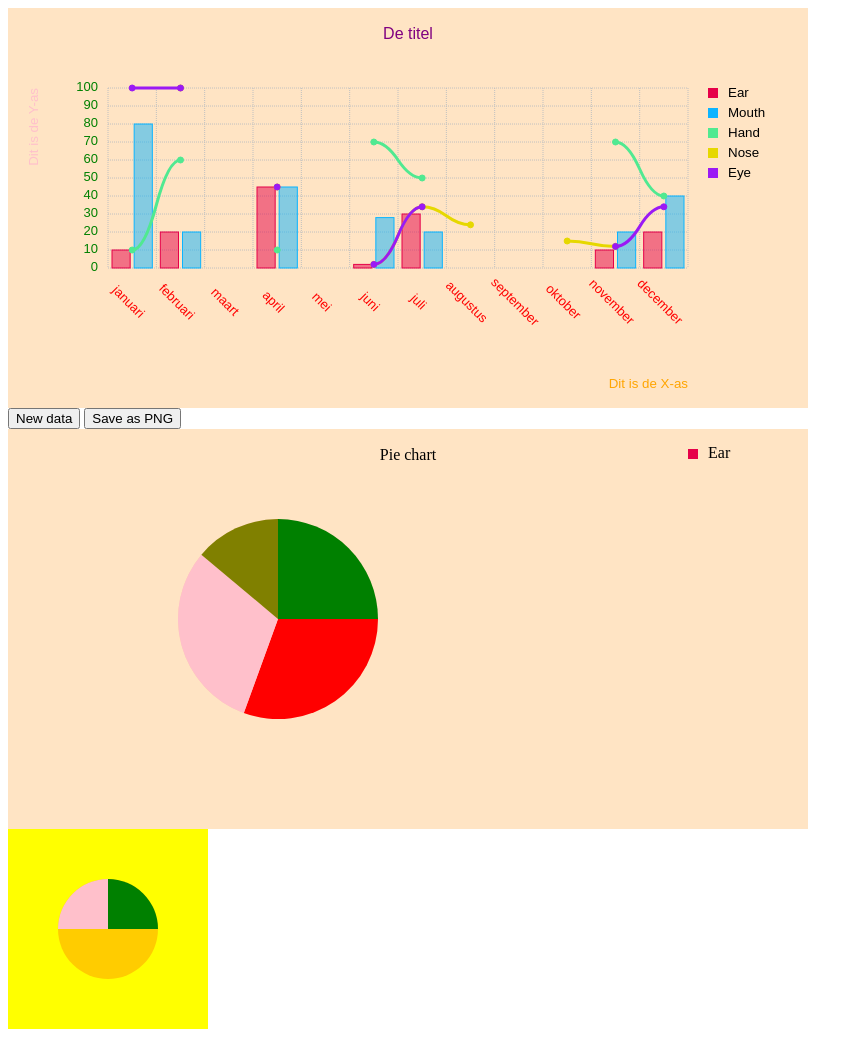
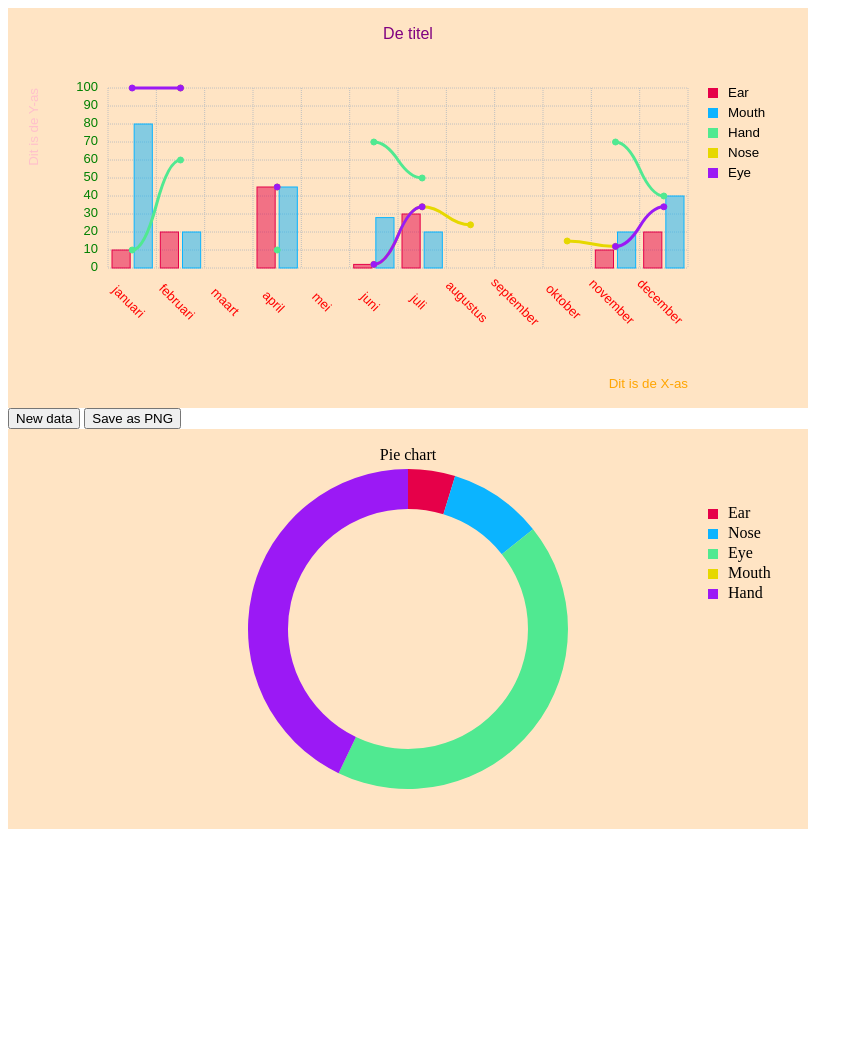
Before and after one commit to michielvaneerd/SvgChart, a plain HTML site: page index_svg.html in a window 1280 px wide. Shown: the whole page, without its empty margins (0-863 px from the left). After the commit the page ends 837 px from the top, so only its background shows below. Drawn offline with Linux system fonts and the light colour scheme.

Commit message:
Pie changes

```diff
--- a/app_svg.css
+++ b/app_svg.css
@@ -95,10 +95,15 @@ g.my-legend-group g.unselected {
     opacity: 0.4;
 }
 
-rect.my-bar:hover {
+rect.my-bar:hover, path.my-pie-piece:hover {
     fill-opacity: 0.7;
 }
 
+path.my-pie-piece:focus, rect.my-bar:focus, circle.my-line-point:focus {
+    outline: none;
+    stroke:white;
+    stroke-width:2;
+}
 
 /* svg.my-svg {
     background-color: yellow;
--- a/app_svg.js
+++ b/app_svg.js
@@ -128,7 +128,9 @@
             series: {
                 nose: getRandomIntInclusive(0, 10),
                 eye: getRandomIntInclusive(0, 10),
-                ear: getRandomIntInclusive(0, 10)
+                ear: getRandomIntInclusive(0, 10),
+                mouth: getRandomIntInclusive(0, 10),
+                hand: getRandomIntInclusive(0, 10),
             }
         };
     }
@@ -145,10 +147,13 @@
     });
 
     var chart2 = new SvgChart(document.getElementById('svgWrapper2'), {
-        chartType: SvgChart.types.pie,
+        chartType: 'pie',
         backgroundColor: 'bisque',
         padding: {
-            right: 140
+            right: 120,
+            left: 0,
+            top: 80,
+            bottom: 0
         },
         title: 'Pie chart',
         legend: true,
@@ -156,8 +161,23 @@
             {
                 title: 'Ear',
                 id: 'ear',
-                type: 'pie'
-            }
+            },
+            {
+                title: 'Nose',
+                id: 'nose',
+            },
+            {
+                title: 'Eye',
+                id: 'eye',
+            },
+            {
+                title: 'Mouth',
+                id: 'mouth',
+            },
+            {
+                title: 'Hand',
+                id: 'hand',
+            },
         ]
     });
     console.log(chart2.config);
--- a/index_svg.html
+++ b/index_svg.html
@@ -15,15 +15,6 @@
 
     <div id="svgWrapper2" style="width:800px; height:400px"></div>
 
-    <svg viewBox="0 0 200 200" width="200" height="200" style="background-color:yellow">
-        <circle cx="100" cy="100" r="50" fill="red" fill-opacity="0.2" />
-        <!--
-          A [x radius] [y radius] [x-axis-rotation] [large-arc-flag] [sweep-flag] [x] [y]
-          large-arc-flag ==> als > 180graden, dan op 1, want anders neemt SVG de kortste route!
-        -->
-        <path d="M 150 100 A 50 50 0 0 0 100 50 L 100 100" fill="green" />
-        <path d="M 100 50 A 50 50 0 0 0 50 100 L 100 100" fill="pink" />
-      </svg>
 
 
     <script src="./svg.js"></script>
--- a/svg.js
+++ b/svg.js
@@ -83,8 +83,8 @@
 
         this.width = parentRect.width;
         this.height = parentRect.height;
-        this.chartWidth = this.width - this.config.padding.left - this.config.padding.right - (this.config.xAxisGridPadding * 2); // todo: yAxisGridPadding alleen voor line and bar charts
-        this.chartHeight = this.height - this.config.padding.top - this.config.padding.bottom - (this.config.yAxisGridPadding * 2); // todo: yAxisGridPadding alleen voor line and bar charts
+        this.chartWidth = this.width - this.config.padding.left - this.config.padding.right - ((this.config.xAxisGridPadding || 0) * 2); // todo: yAxisGridPadding alleen voor line and bar charts
+        this.chartHeight = this.height - this.config.padding.top - this.config.padding.bottom - ((this.config.yAxisGridPadding || 0) * 2); // todo: yAxisGridPadding alleen voor line and bar charts
 
         // Add SVG element to parent
         this.svg = el('svg', {
@@ -407,7 +407,6 @@
         var serie = g.dataset.serie;
         if (serie) {
             var serieItem = this.config.series.find((item) => item.id === serie);
-
             this.valueElText.replaceChild(document.createTextNode(serieItem.title + ': ' + circle.dataset.value), this.valueElText.firstChild);
             this.serieGroupElement.appendChild(this.valueElGroup);
             var box = this.valueElText.getBBox();
@@ -418,10 +417,23 @@
             this.valueElText.setAttribute('x', width / 2);
             this.valueElText.setAttribute('y', height / 2);
 
-            var x = (circle.getAttribute('cx') || (parseFloat(circle.getAttribute('x')) + (circle.getAttribute('width') / 2))) - (width / 2);
-            var y = (circle.getAttribute('cy') || circle.getAttribute('y')) - 10 - height;
+            var type = serieItem.type || this.config.chartType;
+            var x, y = null;
+            switch (type) {
+                case 'line':
+                case 'bar':
+                case 'lineAndBar':
+                    x = (circle.getAttribute('cx') || (parseFloat(circle.getAttribute('x')) + (circle.getAttribute('width') / 2))) - (width / 2);
+                    y = (circle.getAttribute('cy') || circle.getAttribute('y')) - 10 - height;
+                    break;
+                case 'pie':
+                case 'donut':
+                    var d = circle.getAttribute('d').split(' ');
+                    x = d[1].trim();
+                    y = d[2].trim();
+                    break;
+            }
             this.valueElGroup.setAttribute('transform', 'translate(' + x + ', ' + y + ')');
-
         }
     }
 
@@ -510,35 +522,86 @@
 
     function dataPie() {
 
-        var radius = 100;
-        var centerX = this.config.padding.left + ((this.chartWidth - this.config.padding.right) / 2);
-        var centerY = this.config.padding.top + ((this.chartHeight - this.config.padding.bottom) / 2);
+        var radius = this.chartHeight / 2;
+        var centerX = this.width / 2;
+        var centerY = this.height / 2;
 
-        var c1 = el('circle', {
-            cx: centerX,
-            cy: centerY,
-            r: radius,
-            fill: 'red',
-            fillOpacity: 0.1
+        if (this.serieGroupElement.firstChild) {
+            this.serieGroupElement.firstChild.remove();
+        }
+
+        var currentSerieGroupElement = el('g', {
+            id: 'my-serie-group-current',
+            className: this.config.transition ? 'unattached' : ''
         });
-        this.serieGroupElement.appendChild(c1);
 
-        this.serieGroupElement.appendChild(el('path', {
-            d: describeArcPie(centerX, centerY, radius, 0, 90).join(' '),
-            fill: 'green'
-        }));
-        this.serieGroupElement.appendChild(el('path', {
-            d: describeArcPie(centerX, centerY, radius, 90, 200).join(' '),
-            fill: 'red'
-        }));
-        this.serieGroupElement.appendChild(el('path', {
-            d: describeArcPie(centerX, centerY, radius, 200, 310).join(' '),
-            fill: 'pink'
-        }));
-        this.serieGroupElement.appendChild(el('path', {
-            d: describeArcPie(centerX, centerY, radius, 310, 360).join(' '),
-            fill: 'olive'
-        }));
+        var total = 0;
+        for (let key in this._data.series) {
+            total += this._data.series[key];
+        }
+
+
+
+        var totalToDegree = 360 / total;
+        var currentTotal = 0;
+
+        this.config.series.forEach(function (serie, serieIndex) {
+            var serieGroup = el('g', {
+                dataSerie: serie.id,
+                className: this.unselectedSeries[serie.id] ? 'unselected' : ''
+            });
+
+            const value = this._data.series[serie.id];
+
+            var startAngle = currentTotal * totalToDegree;
+            currentTotal += value;
+            var endAngle = currentTotal * totalToDegree;
+            //var path = describeArcPie(centerX, centerY, radius, startAngle, endAngle);
+            var path = describeArcDonut(centerX, centerY, radius - 40, 40, startAngle, endAngle);
+            serieGroup.appendChild(el('path', {
+                d: path.join(' '),
+                fill: serie.color || defaultColorPalette[serieIndex],
+                className: 'my-pie-piece',
+                tabindex: 0,
+                dataValue: value
+            }));
+
+            currentSerieGroupElement.appendChild(serieGroup);
+
+        }, this);
+
+        this.serieGroupElement.appendChild(currentSerieGroupElement).getBoundingClientRect(); // getBoundingClientRect causes a reflow, so we don't have to use setTimeout to remove the class.
+        if (this.config.transition) {
+            currentSerieGroupElement.classList.remove('unattached');
+        }
+
+
+
+        // var c1 = el('circle', {
+        //     cx: centerX,
+        //     cy: centerY,
+        //     r: radius,
+        //     fill: 'red',
+        //     fillOpacity: 0.1
+        // });
+        // this.serieGroupElement.appendChild(c1);
+
+        // this.serieGroupElement.appendChild(el('path', {
+        //     d: describeArcPie(centerX, centerY, radius, 0, 90).join(' '),
+        //     fill: 'green'
+        // }));
+        // this.serieGroupElement.appendChild(el('path', {
+        //     d: describeArcPie(centerX, centerY, radius, 90, 200).join(' '),
+        //     fill: 'red'
+        // }));
+        // this.serieGroupElement.appendChild(el('path', {
+        //     d: describeArcPie(centerX, centerY, radius, 200, 310).join(' '),
+        //     fill: 'pink'
+        // }));
+        // this.serieGroupElement.appendChild(el('path', {
+        //     d: describeArcPie(centerX, centerY, radius, 310, 360).join(' '),
+        //     fill: 'olive'
+        // }));
 
         // this.serieGroupElement.appendChild(el('path', {
         //     d: describeArcDonut(centerX, centerY, radius - 40, 40, 0, 90).join(' '),
@@ -745,7 +808,7 @@
                                 strokeWidth: this.config.barStrokeWidth || 0,
                                 stroke: (serie.color || defaultColorPalette[serieIndex]),
                                 dataValue: value,
-                                tabindex: 0
+                                tabindex: this.config.showValueOnFocus ? 0 : null
                             }));
 
                         }, this);
```
